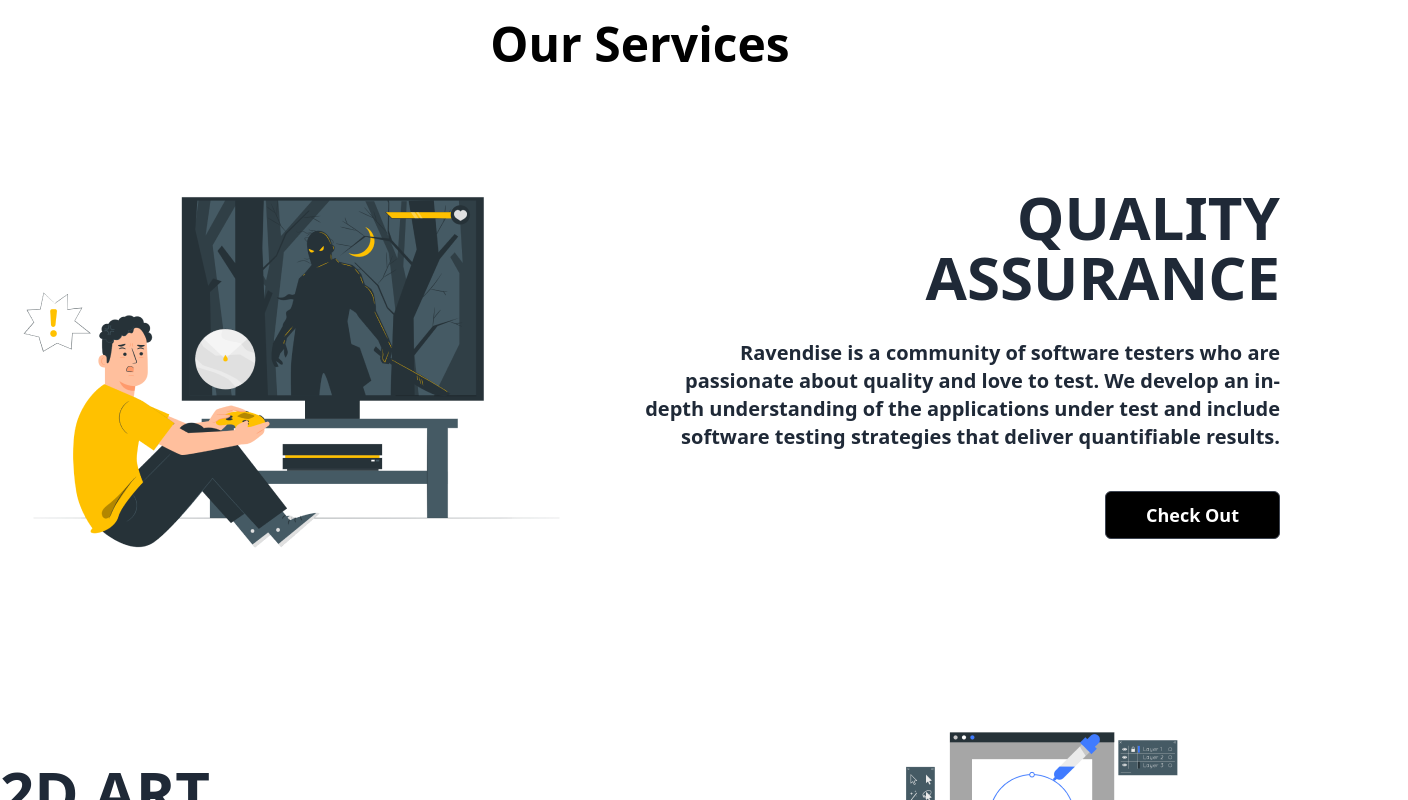
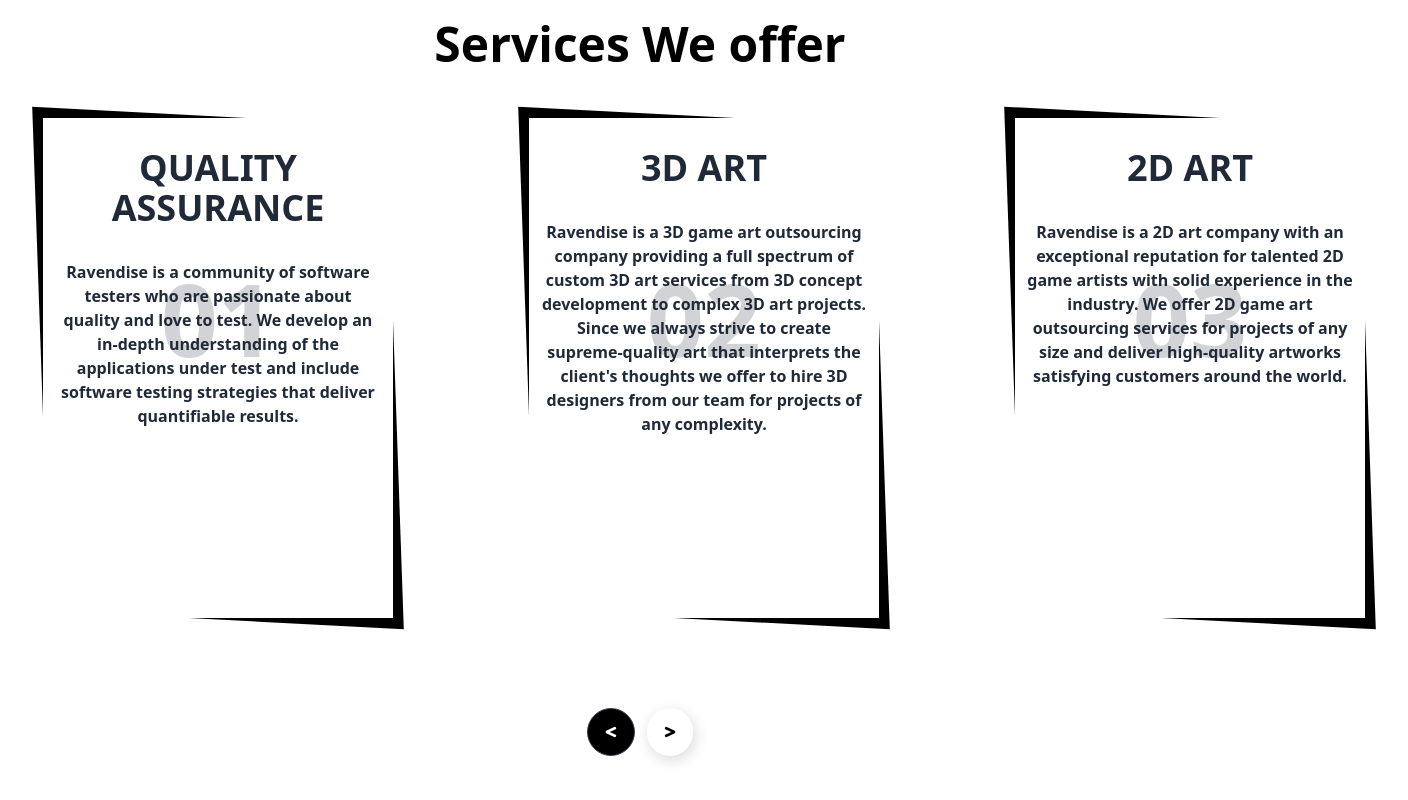
Before and after one commit to Repsoft-consultancy-services/Game-Project, a Next.js app: page /components/Home/Services in a window 1280 px wide. Shown: the top 800 px of the page, 1408 px wide, since content can reach past the window. Built offline with nearby package versions, Linux system fonts and the light colour scheme.

Commit message:
services section of home updated

```diff
--- a/package.json
+++ b/package.json
@@ -10,9 +10,9 @@
   },
   "dependencies": {
     "daisyui": "^2.24.0",
-    "next": "12.2.5",
-    "react": "18.2.0",
-    "react-dom": "18.2.0",
+    "next": "^12.2.5",
+    "react": "^18.2.0",
+    "react-dom": "^18.2.0",
     "react-icons": "^4.4.0",
     "react-star-ratings": "^2.3.0",
     "swiper": "^8.3.2"
--- a/pages/_app.js
+++ b/pages/_app.js
@@ -1,5 +1,6 @@
 import '../styles/globals.css'
 import '../styles/swipper.css'
+import '../styles/services.css'
 
 function MyApp({ Component, pageProps }) {
   return <Component {...pageProps} />
--- a/pages/components/Home/Services.js
+++ b/pages/components/Home/Services.js
@@ -1,5 +1,9 @@
 import Image from 'next/image';
-import React from 'react';
+import React, { useRef } from 'react';
+import { Swiper, SwiperSlide } from 'swiper/react';
+import "swiper/css";
+import "swiper/css/navigation";
+import { Navigation } from "swiper";
 import QualityAssurance from '../../../public/QualityAssurance.png';
 import art2D from '../../../public/art2D.png';
 import art3D from '../../../public/art3D.png';
@@ -10,9 +14,121 @@
 import { FaLessThan, FaGreaterThan } from 'react-icons/fa'
 
 const Services = () => {
+    const navigationPrevRef = useRef(null);
+    const navigationNextRef = useRef(null);
     return (
-        <div className='mt-5 mb-16 lg:mb-0 w-full xl:w-[80rem] 2xl:w-[95rem] 3xl:w-[150rem]'>
-            <h1 className='text-2xl lg:text-5xl font-bold text-center text-black'>Our Services</h1>
+        <div className='mt-5 mb-16 lg:mb-0 w-full'>
+           <h1 className='text-2xl lg:text-5xl font-bold text-center text-black'>Services We offer</h1>
+            <div className="h-[600px] lg:w-[110%]">
+                <Swiper
+                    spaceBetween={50}
+                    modules={[Navigation]}
+                    onBeforeInit={(swiper) => {
+                        swiper.params.navigation.prevEl = navigationPrevRef.current;
+                        swiper.params.navigation.nextEl = navigationNextRef.current;
+                    }}
+                    navigation={{
+                        prevEl: navigationPrevRef.current,
+                        nextEl: navigationNextRef.current,
+                    }}
+                    breakpoints={{
+                        640: {
+                            slidesPerView: 1,
+                        },
+                        768: {
+                            slidesPerView: 1,
+                        },
+                        1025: {
+                            slidesPerView: 3,
+                        },
+                        1440: {
+                            slidesPerView: 4,
+                        },
+                    }}
+                    className="mySwiper"
+                >
+                    <SwiperSlide>
+                        <div className="box">
+                            <div className="content flex flex-col justify-evenly items-center">
+                                <h2 className='text-4xl uppercase font-bold'>QUALITY ASSURANCE</h2>
+                                <h3 className="sub-title font-extrabold">01</h3>
+                                <div className='mt-8 mb-10 text-base font-semibold text-center px-3'>
+                                    Ravendise is a community of software testers who are passionate about quality and love to test. We develop an in-depth understanding of the applications under test and include software testing strategies that deliver quantifiable results.
+                                </div>
+                                <p className='mt-20'>
+                                    <a className="button" href="/services">Read More</a>
+                                </p>
+                            </div>
+                        </div>
+                    </SwiperSlide>
+                    <SwiperSlide>
+                        <div className="box">
+                            <div className="content flex flex-col justify-center items-center">
+                                <h2 className='text-4xl uppercase font-bold'>3D ART</h2>
+                                <h3 className="sub-title font-extrabold">02</h3>
+                                <div className='mt-8 mb-10 text-base font-semibold text-center px-3'>
+                                    Ravendise is a 3D game art outsourcing company providing a full spectrum of custom 3D art services from 3D concept development to complex 3D art projects. Since we always strive to create supreme-quality art that interprets the client&apos;s thoughts we offer to hire 3D designers from our team for projects of any complexity.
+                                </div>
+                                <p className='mt-20'>
+                                    <a className="button" href="/services">Read More</a>
+                                </p>
+                            </div>
+                        </div>
+                    </SwiperSlide>
+                    <SwiperSlide>
+                        <div className="box">
+                            <div className="content flex flex-col justify-center items-center">
+                                <h2 className='text-4xl uppercase font-bold'>2D ART</h2>
+                                <h3 className="sub-title font-extrabold">03</h3>
+                                <div className='mt-8 mb-10 text-base font-semibold text-center  px-3'>
+                                    Ravendise is a 2D art company with an exceptional reputation for talented 2D game artists with solid experience in the industry. We offer 2D game art outsourcing services for projects of any size and deliver high-quality artworks satisfying customers around the world.
+                                </div>
+                                <p className='mt-24'>
+                                    <a className="button" href="/services">Read More</a>
+                                </p>
+                            </div>
+                        </div>
+                    </SwiperSlide>
+                    <SwiperSlide>
+                        <div className="box">
+                            <div className="content flex flex-col justify-center items-center">
+                                <h2 className='text-4xl uppercase font-bold text-center'>SOFTWARE DEVELOPMENT</h2>
+                                <h3 className="sub-title font-extrabold">05</h3>
+                                <div className='mt-8 mb-10 text-base font-semibold text-center px-3'>
+                                    We help our partners accelerate disruption both within their organizations and industries. They strategize new ideas and obtain real business value by getting the most out of our production-ready custom software development services. Talk to our experts today!
+                                </div>
+                                <p className='mt-16'>
+                                    <a className="button" href="/services">Read More</a>
+                                </p>
+                            </div>
+                        </div>
+                    </SwiperSlide>
+                    <SwiperSlide>
+                        <div className="box">
+                            <div className="content flex flex-col justify-center items-center">
+                                <h2 className='text-4xl uppercase font-bold'>Graphic Design</h2>
+                                <h3 className="sub-title font-extrabold">04</h3>
+                                <div className='mt-8 mb-10 text-base font-semibold text-center px-3'>
+                                    Ravendise is a multi-disciplinary, independently owned design studio.
+                                    Our work encompasses graphics and identity, strategy and positioning, products and packaging, exhibitions and installations, websites and digital experiences, advertising and communications, data visualizations and typefaces, sound and motion
+                                </div>
+                                <p className='mt-20'>
+                                <a className="button" href="/services">Read More</a>
+                                </p>
+                            </div>
+                        </div>
+                    </SwiperSlide>
+                </Swiper>
+            </div>
+            <div className='flex justify-center space-x-3 my-10'>
+                <div ref={navigationPrevRef}>
+                    <button className='btn rounded-full bg-black'><FaLessThan /></button>
+                </div>
+                <div ref={navigationNextRef}>
+                    <button className='btn rounded-full bg-white border-0 shadow-[2px_4px_15px_0_rgba(0,0,0,0.15)]'><FaGreaterThan className='text-black' /></button>
+                </div>
+            </div>
+             {/*
             <div>
                 <div className='flex justify-center md:justify-between items-center flex-col md:flex-row'>
                     <div className='flex-1 px-10 md:px-0'>
@@ -85,7 +201,7 @@
                         <button className='btn bg-black text-white rounded-md px-10 normal-case text-lg'>Check Out</button>
                     </div>
                 </div>
-            </div>
+            </div> */}
             {/* <div className='grid lg:grid-cols-5 gap-5 text-center text-white mt-10'>
                 <div className='bg-black p-4 h-[468px]'>
                     <h2 className='text-4xl uppercase font-bold'>QUALITY ASSURANCE</h2>
@@ -118,14 +234,6 @@
                         Our work encompasses graphics and identity, strategy and positioning, products and packaging, exhibitions and installations, websites and digital experiences, advertising and communications, data visualizations and typefaces, sound and motion
                     </div>
                 </div>
-            </div>
-            <div className='flex justify-center space-x-3 my-10'>
-                <div>
-                    <button className='btn rounded-full bg-black'><FaLessThan /></button>
-                </div>
-                <div>
-                    <button className='btn rounded-full bg-white border-0 shadow-[2px_4px_15px_0_rgba(0,0,0,0.15)]'><FaGreaterThan className='text-black' /></button>
-                </div>
             </div> */}
         </div>
     );
--- a/pages/components/shared/Navbar.js
+++ b/pages/components/shared/Navbar.js
@@ -9,7 +9,7 @@
 const Navbar = () => {
     const menu = <>
         <li><Link href='/'>Home</Link></li>
-        <li><Link href='/'>Services</Link></li>
+        <li><Link href='/services'>Services</Link></li>
         <li><Link href='/contactUs'>Contact Us</Link></li>
         <li><Link href='/joinUs'>Join Us</Link></li>
         <li><Link href='/aboutUs'>About Us</Link></li>
--- a/pages/contactUs/Form.js
+++ b/pages/contactUs/Form.js
@@ -11,11 +11,11 @@
     return (
         <div className='text-black px-5 lg:px-24 my-20'>
             <div className="rounded-[20px] bg-white drop-shadow-[2px_4px_25px_rgba(0,0,0,0.15)]">
-                <div className='flex items-center justify-center space-x-0 lg:space-x-10'>
-                    <div className="bg-black text-white rounded-[20px] w-1/3 h-[670px]">
+                <div className='flex flex-col-reverse lg:flex-row items-center justify-center space-x-0 lg:space-x-10'>
+                    <div className="bg-black text-white rounded-[20px] w-full lg:w-1/3 h-[500px] lg:h-[670px] ">
                         <div className='px-10 mt-20'>
-                            <h1 className='text-[8.75px] lg:text-4xl font-bold text-center mt-5 mb-5 uppercase'>Contact Us</h1>
-                            <div className='text-[6.13px] lg:text-xl flex space-x-5 mt-3 lg:mt-20'>
+                            <h1 className='text-4xl font-bold text-center mt-5 mb-5 uppercase'>Contact Us</h1>
+                            <div className='text-xl flex space-x-5 mt-3 lg:mt-20'>
                                 <div className='mt-0 lg:mt-2 '>
                                     <GoLocation className='text-white' />
                                 </div>
@@ -24,7 +24,7 @@
                                         Maharashtra, India. 410506</p>
                                 </div>
                             </div>
-                            <div className='text-[6.13px] lg:text-xl flex space-x-5  mt-3 lg:mt-20'>
+                            <div className='text-xl flex space-x-5  mt-3 lg:mt-20'>
                                 <div className='mt-0 lg:mt-2'>
                                     <FiPhoneCall className='text-white' />
                                 </div>
@@ -33,7 +33,7 @@
                                         +91 9767652894</p>
                                 </div>
                             </div>
-                            <div className='text-[6.13px] lg:text-xl flex space-x-5  mt-3 lg:mt-20'>
+                            <div className='text-xl flex space-x-5  mt-3 lg:mt-20'>
                                 <div className='mt-0 lg:mt-2'>
                                     <IoIosMail className='text-white' />
                                 </div>
@@ -41,12 +41,12 @@
                                     <p>Ravendisestudio@gmail.com</p>
                                 </div>
                             </div>
-                            <div className='flex space-x-2 lg:space-x-4 text-xs lg:text-4xl absolute bottom-0 mb-5'>
+                            <div className='flex space-x-4 text-4xl mt-10 lg:mt-0 ml-6 lg:ml-0 lg:absolute lg:bottom-0 mb-5'>
                                 <Link href=""><AiOutlineInstagram /></Link>
                                 <Link href=""><AiOutlineTwitter /></Link>
                                 <Link href=""><IoLogoTwitch /></Link>
                                 <Link href=""><AiFillYoutube /></Link>
-                                <Link href=""><FaFacebookF className='text-xs lg:text-3xl' /></Link>
+                                <Link href=""><FaFacebookF className='text-3xl' /></Link>
                             </div>
                         </div>
 
--- /dev/null
+++ b/pages/services/index.js
@@ -0,0 +1,15 @@
+import React from 'react';
+import Footer from '../components/shared/Footer';
+import Navbar from '../components/shared/Navbar';
+
+const index = () => {
+    return (
+        <div>
+            <Navbar></Navbar>
+            hello
+            <Footer></Footer>
+        </div>
+    );
+};
+
+export default index;
--- /dev/null
+++ b/styles/services.css
@@ -0,0 +1,59 @@
+  .container {
+    display: grid;
+    width: 100%;
+    margin-left: auto;
+    margin-right: auto;
+    grid-template-columns: repeat(5,1fr);
+    grid-gap: 50px;
+    z-index: -1;
+  }
+  .box {
+    padding: 30px 0px;
+    position: relative;
+    background-color: white;
+    height: 500px;
+    width: 350px;
+    cursor: pointer;
+  }
+  .box:before {
+      content: '';
+      background: black;
+      position: absolute;
+      top: -2px;
+      bottom: -2px;
+      right: -2px;
+      left: -2px;
+      z-index: -1;
+      transform: skew(2deg, 3deg);
+  }
+  .sub-title {
+    font-size: 100px;
+    position: absolute;
+    font: bolder;
+    top: 40%;
+    left: 50%;
+    transform: translate(-50%, -50%);
+    opacity: 0.2;
+    transition: 0.3s all linear;
+  }
+  .button {
+      padding: 8px 30px;
+      color: #fff;
+      text-decoration: none;
+      display: inline-block;
+      background: black;
+      height: 40px;
+      visibility: hidden;
+      transition: 0.3s all linear;
+      opacity: 0;
+      border-radius: 3px;
+
+  }
+  .box:hover .button{
+      opacity: 1;
+      visibility: visible;
+  }
+  .box:hover .sub-title{
+      top: 80px;
+
+}
```
Also changed, not shown: 2 other files (tests, documents, lock files or other folders).
